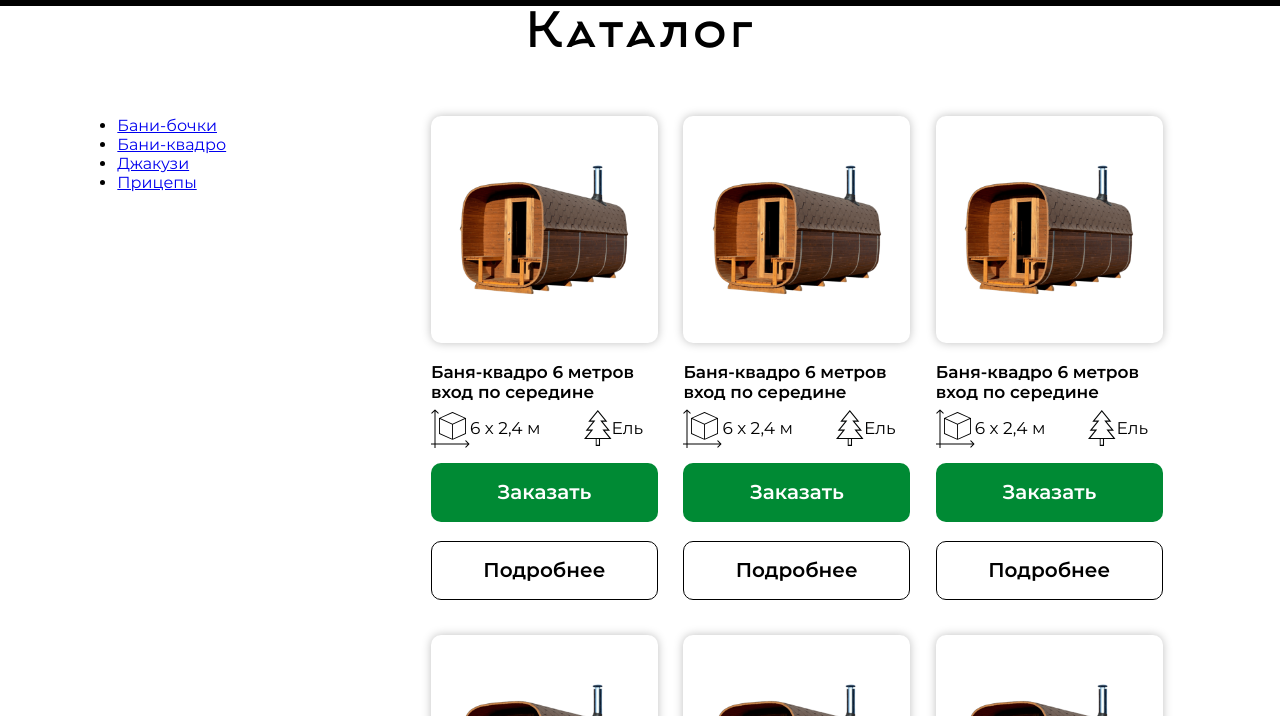
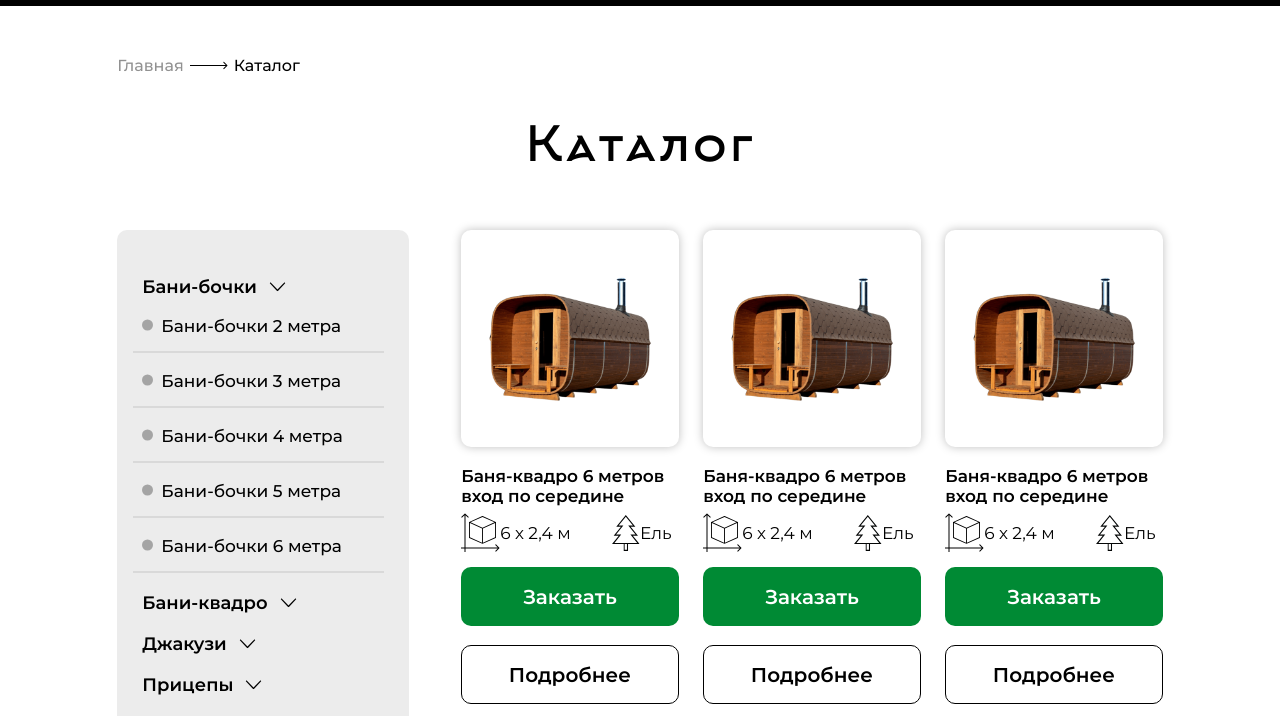
Before and after one commit to AnastasiaKlets/Bani, a plain HTML site: page catalog.html in a window 1280 px wide. Shown: the part 84-800 px from the top of the page. Drawn offline with nearby package versions, Linux system fonts and the light colour scheme; files that its build step writes are made by us from their sources.

Commit message:
refine view of side menu in catalog section

```diff
--- a/catalog.html
+++ b/catalog.html
@@ -54,17 +54,54 @@
     </header>
     <section class="catalog">
         <div class="container">
+            <div class="links_hierarchy">
+                <a href="index.html" class="medium">Главная</a>
+                <img src="icons/arrow.svg" alt="arrow">
+                <span class="medium">Каталог</span>
+            </div>
             <div class="title title_64 arkhip">Каталог</div>
             <div class="catalog_wrapper">
                 <aside>
-                    <nav>
-                        <ul>
-                            <li><a href="#">Бани-бочки</a></li>
-                            <li><a href="#">Бани-квадро</a></li>
-                            <li><a href="#">Джакузи</a></li>
-                            <li><a href="#">Прицепы</a></li>
-                        </ul>
-                    </nav>
+                    <button class="title title_24 semi-bold catalog_menu" drop-for="menu-items_1">Бани-бочки
+                        <img src="icons/arrow_drop.svg" alt="arrow_drop">
+                    </button>
+                    <div class="catalog_menu-items title medium show" id="menu-items_1">
+                        <div class="catalog_menu-item">Бани-бочки 2 метра</div>
+                        <div class="catalog_menu-item">Бани-бочки 3 метра</div>
+                        <div class="catalog_menu-item">Бани-бочки 4 метра</div>
+                        <div class="catalog_menu-item">Бани-бочки 5 метра</div>
+                        <div class="catalog_menu-item">Бани-бочки 6 метра</div>
+                    </div>
+                    <button class="title title_24 semi-bold catalog_menu" drop-for="menu-items_2">Бани-квадро
+                        <img src="icons/arrow_drop.svg" alt="arrow_drop">
+                    </button>
+                    <div class="catalog_menu-items title medium" id="menu-items_2">
+                        <div class="catalog_menu-item">Бани-квадро 2 метра</div>
+                        <div class="catalog_menu-item">Бани-квадро 3 метра</div>
+                        <div class="catalog_menu-item">Бани-квадро 4 метра</div>
+                        <div class="catalog_menu-item">Бани-квадро 5 метра</div>
+                        <div class="catalog_menu-item">Бани-квадро 6 метра</div>
+                    </div>
+                    <button class="title title_24 semi-bold catalog_menu" drop-for="menu-items_3">Джакузи
+                        <img src="icons/arrow_drop.svg" alt="arrow_drop">
+                    </button>
+                    <div class="catalog_menu-items title medium" id="menu-items_3">
+                        <div class="catalog_menu-item">Джакузи 2 метра</div>
+                        <div class="catalog_menu-item">Джакузи 3 метра</div>
+                        <div class="catalog_menu-item">Джакузи 4 метра</div>
+                        <div class="catalog_menu-item">Джакузи 5 метра</div>
+                        <div class="catalog_menu-item">Джакузи 6 метра</div>
+                    </div>
+                    <button class="title title_24 semi-bold catalog_menu" drop-for="menu-items_4">Прицепы
+                        <img src="icons/arrow_drop.svg" alt="arrow_drop">
+                    </button>
+                    <div class="catalog_menu-items title medium" id="menu-items_4">
+                        <div class="catalog_menu-item">Прицепы 2 метра</div>
+                        <div class="catalog_menu-item">Прицепы 3 метра</div>
+                        <div class="catalog_menu-item">Прицепы 4 метра</div>
+                        <div class="catalog_menu-item">Прицепы 5 метра</div>
+                        <div class="catalog_menu-item">Прицепы 6 метра</div>
+                    </div>
                 </aside>
                 <div class="catalog_items">
                     <div class="catalog_item">
--- a/js/script.js
+++ b/js/script.js
@@ -263,3 +263,24 @@ if (document.querySelector('.gallery_slider') != null) {
 if (document.querySelector('.consult') != null) {
     modal('[data-modal]', 'data-close', '.consult');
 }
+
+const menu = document.querySelectorAll('.catalog_menu'),
+    menu_items = document.querySelectorAll('.catalog_menu-items'),
+    menu_item = document.querySelectorAll('.catalog_menu-item');
+
+menu.forEach(item => {
+    item.addEventListener('click', (e) => {
+        menu_items.forEach(item => item.classList.remove('show'));
+        menu_item.forEach(item => item.classList.remove('active'));
+        const dropFor = item.getAttribute('drop-for');
+        let drop = document.getElementById(dropFor);
+        document.getElementById(dropFor).classList.add('show');
+    });
+});
+
+menu_item.forEach(item => {
+    item.addEventListener('click', (e) => {
+        menu_item.forEach(item => item.classList.remove('active'));
+        item.classList.add('active');
+    });
+});
--- a/scss/blocks/_catalog.scss
+++ b/scss/blocks/_catalog.scss
@@ -39,10 +39,51 @@
             align-items: center;
         }
     }
+    &_menu-items {
+        display: none;
+    }
+    &_menu-item {
+        position: relative;
+        padding: 18px 0 15px 28px;
+        border-bottom: 2px solid #d9d9d9;
+        cursor: pointer;
+        &::before {
+            position: absolute;
+            top:50%;
+            left: 9px;
+            transform:translate(0, -50%);
+            content: "";
+            width: 11px;
+            height: 11px;
+            border-radius: 100%;
+            background: #a4a4a4;
+        }
+    }
+    &_menu-item.active {
+        &::before {
+            background: #008a34;
+        }
+    }
     aside {
+        padding: 27px 25px 36px 16px;
         width: 25%;
+        background: rgba(217, 217, 217, 0.5);
+        border-radius: 10px;
+        button {
+            padding-left: 9px;
+            display: flex;
+            align-items: center;
+            width: 100%;
+            background: none;
+            border: none;
+            cursor: pointer;
+            img {
+                padding-left: 10px;
+            }
+        }
     }
     .title_64 {
+        margin-top: 45px;
         text-align: center;
     }
     .semi-bold {
--- a/scss/style.scss
+++ b/scss/style.scss
@@ -15,6 +15,17 @@
 
 .br {
 	display: none;
+}
+
+.links_hierarchy {
+	margin-top: 50px;
+	display: flex;
+	gap: 6px;
+	font-size: 16px;
+	a {
+		text-decoration: none;
+		color: #919191;
+	}
 }
 
 @import 'blocks/title';
```
Also changed, not shown: icons/arrow_drop.svg (added).
